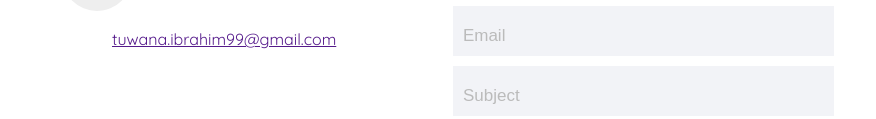
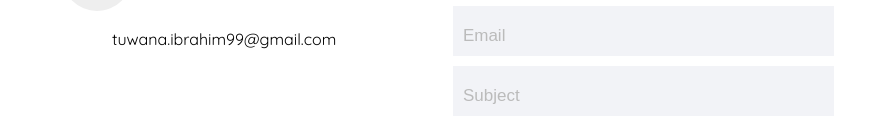
Before and after one commit to twana-ibrahim/PersonalWebsite, a plain HTML site: page index.html in a window 1280 px wide. Shown: the part 2949-3068 px from the top of the page, without its empty margins (402-1278 px from the left). Drawn offline with nearby package versions, Linux system fonts and the light colour scheme; a web font is replaced by a local one.

Commit message:
pre final version 3

```diff
--- a/css/styles.css
+++ b/css/styles.css
@@ -288,6 +288,11 @@ ul li a.links:hover{
     vertical-align: middle;
 }
 
+.contact-info-text a{
+    color: #000;
+    text-decoration: none;
+}
+
 
 /* contact form  */
 .contact-form{
```
